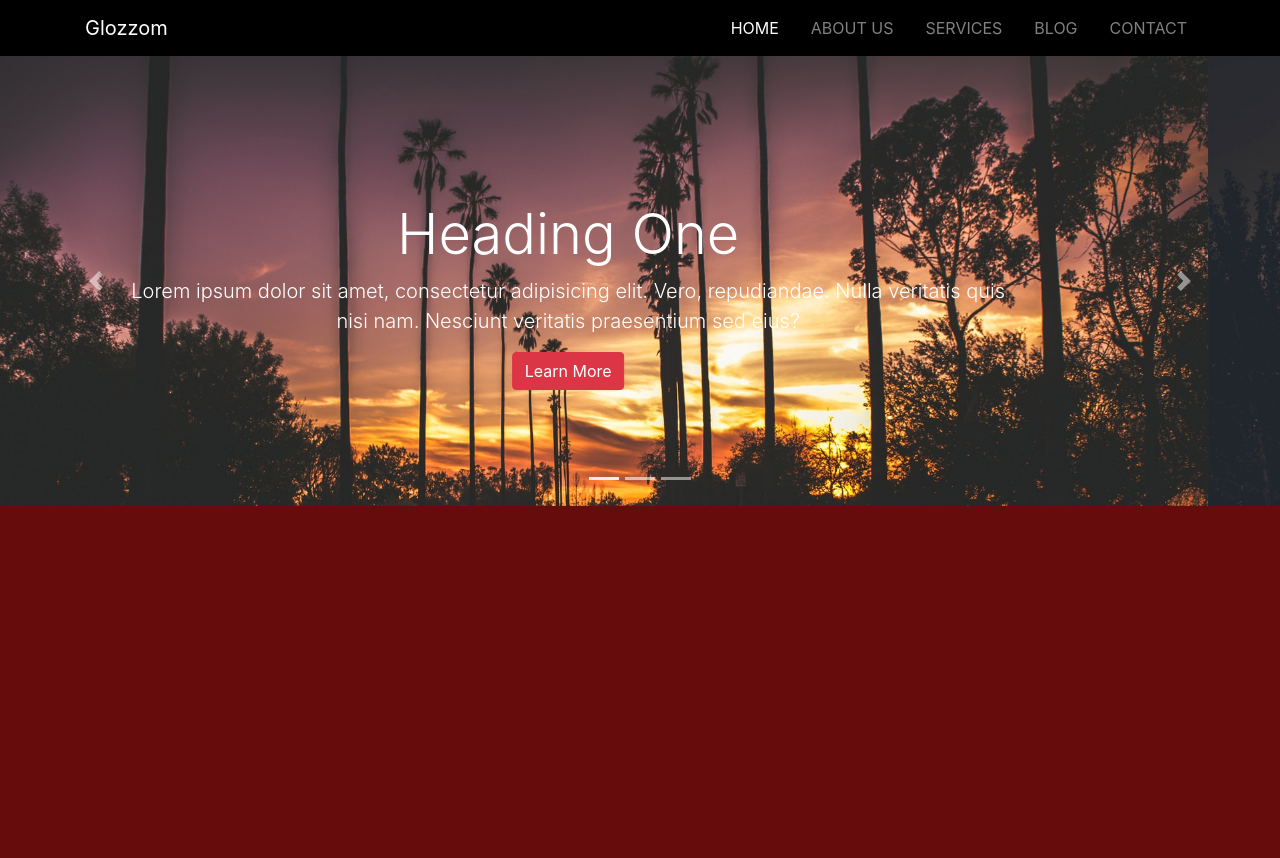
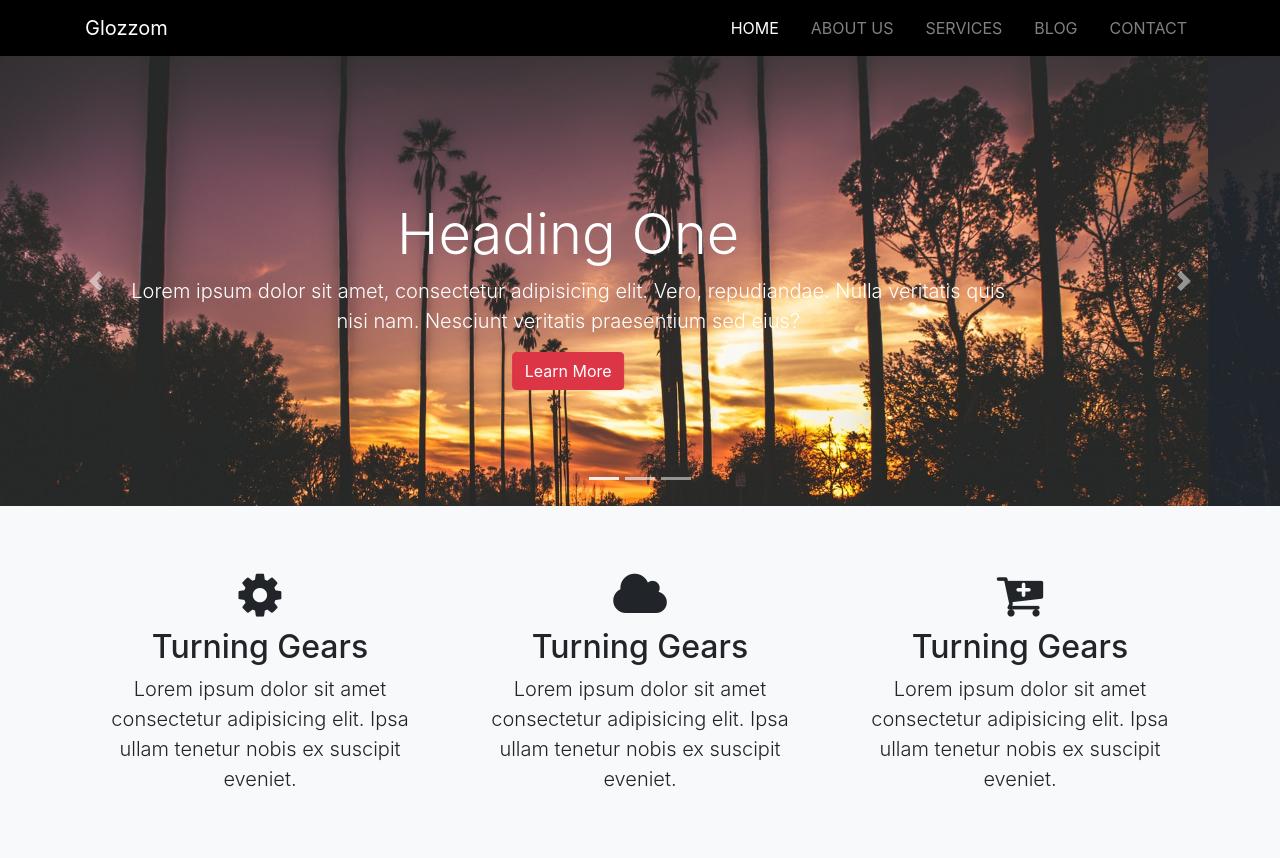
Before and after one commit to Abir-Hasan-GUB/Glozzom, a website: page src/index.html in a window 1280 px wide. Before the commit the page ends 800 px from the top, so only its background shows below. Drawn offline with Linux system fonts and the light colour scheme.

Commit message:
Home Icon Part Done

```diff
--- a/src/index.html
+++ b/src/index.html
@@ -1,15 +1,18 @@
 <!DOCTYPE html>
 <html lang="en">
+
 <head>
     <meta charset="UTF-8">
     <meta name="viewport" content="width=device-width, initial-scale=1.0">
     <title>Glozzom</title>
     <link rel="stylesheet" href="css/bootstrap.css">
-    <link href="https://stackpath.bootstrapcdn.com/font-awesome/4.7.0/css/font-awesome.min.css" rel="stylesheet" integrity="sha384-wvfXpqpZZVQGK6TAh5PVlGOfQNHSoD2xbE+QkPxCAFlNEevoEH3Sl0sibVcOQVnN" crossorigin="anonymous">
+    <link href="https://stackpath.bootstrapcdn.com/font-awesome/4.7.0/css/font-awesome.min.css" rel="stylesheet"
+        integrity="sha384-wvfXpqpZZVQGK6TAh5PVlGOfQNHSoD2xbE+QkPxCAFlNEevoEH3Sl0sibVcOQVnN" crossorigin="anonymous">
     <link rel="shortcut icon" href="img/icon.png" type="image/x-icon">
     <link rel="stylesheet" href="css/style.css">
 
 </head>
+
 <body>
 
     <!-- ================ NAVIGATION START ================= -->
@@ -59,7 +62,8 @@
                     <div class="container">
                         <div class="carousel-caption mb-5 pb-5">
                             <h2 class="display-4">Heading One</h2>
-                    <p class="lead">Lorem ipsum dolor sit amet, consectetur adipisicing elit. Vero, repudiandae. Nulla veritatis quis nisi nam. Nesciunt veritatis praesentium sed eius?</p>
+                            <p class="lead">Lorem ipsum dolor sit amet, consectetur adipisicing elit. Vero, repudiandae.
+                                Nulla veritatis quis nisi nam. Nesciunt veritatis praesentium sed eius?</p>
                             <a href="#" class="btn btn-danger">Learn More</a>
                         </div>
                     </div>
@@ -68,7 +72,8 @@
                     <div class="container">
                         <div class="carousel-caption mb-5 pb-5 text-right">
                             <h2 class="display-4">Heading Two</h2>
-                    <p class="lead">Lorem ipsum dolor sit amet, consectetur adipisicing elit. Vero, repudiandae. Nulla veritatis quis nisi nam. Nesciunt veritatis praesentium sed eius?</p>
+                            <p class="lead">Lorem ipsum dolor sit amet, consectetur adipisicing elit. Vero, repudiandae.
+                                Nulla veritatis quis nisi nam. Nesciunt veritatis praesentium sed eius?</p>
                             <a href="#" class="btn btn-warning">Learn More</a>
                         </div>
                     </div>
@@ -77,7 +82,8 @@
                     <div class="container">
                         <div class="carousel-caption mb-5 pb-5 text-left">
                             <h2 class="display-4">Heading Three</h2>
-                    <p class="lead">Lorem ipsum dolor sit amet, consectetur adipisicing elit. Vero, repudiandae. Nulla veritatis quis nisi nam. Nesciunt veritatis praesentium sed eius?</p>
+                            <p class="lead">Lorem ipsum dolor sit amet, consectetur adipisicing elit. Vero, repudiandae.
+                                Nulla veritatis quis nisi nam. Nesciunt veritatis praesentium sed eius?</p>
                             <a href="#" class="btn btn-secondary">Learn More</a>
                         </div>
                     </div>
@@ -94,10 +100,38 @@
 
     <!-- ================ CAROSOLE END ================= -->
 
+
+    <!-- ================ HOME ICON START ================= -->
+
+    <section id="homeIcon" class="py-5 text-center bg-light">
+        <div class="container">
+            <div class="row">
+                <div class="col-md-4 my-3">
+                    <i class="fa fa-cog"></i>
+                    <h2 class="my-2">Turning Gears</h2>
+                    <p class="lead mb-0">Lorem ipsum dolor sit amet consectetur adipisicing elit. Ipsa ullam tenetur nobis ex suscipit eveniet.</p>
+                </div>
+                <div class="col-md-4 my-3">
+                    <i class="fa fa-cloud"></i>
+                    <h2 class="my-2">Turning Gears</h2>
+                    <p class="lead mb-0">Lorem ipsum dolor sit amet consectetur adipisicing elit. Ipsa ullam tenetur nobis ex suscipit eveniet.</p>
+                </div>
+                <div class="col-md-4 my-3">
+                    <i class="fa fa-cart-plus"></i>
+                    <h2 class="my-2">Turning Gears</h2>
+                    <p class="lead mb-0">Lorem ipsum dolor sit amet consectetur adipisicing elit. Ipsa ullam tenetur nobis ex suscipit eveniet.</p>
+                </div>
+            </div>
+        </div>
+    </section>
+
+    <!-- ================ HOME ICON END ================= -->
+
     <!-- JS FILES -->
     <script src="js/jquery.slim.js"></script>
     <script src="js/popper.min.js"></script>
     <script src="js/bootstrap.min.js"></script>
 
 </body>
+
 </html>
--- a/src/scss/style.scss
+++ b/src/scss/style.scss
@@ -1,5 +1,7 @@
+$iconSize: 50px;
+
 body{
-    background: rgb(102, 12, 12);
+    background: rgb(114, 110, 110);
 }
 .navbar{
     background: #000;
@@ -25,6 +27,12 @@ body{
     background-image: url('../img/image3.jpeg');
     background-size: cover;
 }
+#homeIcon{
+    .fa{
+        font-size: $iconSize;
+    }
+}
+
 
 @media (max-width: 767px){
     .nav-item{
```
Also changed, not shown: src/css/style.css. Lines whose indentation alone changed are shown as unchanged.
